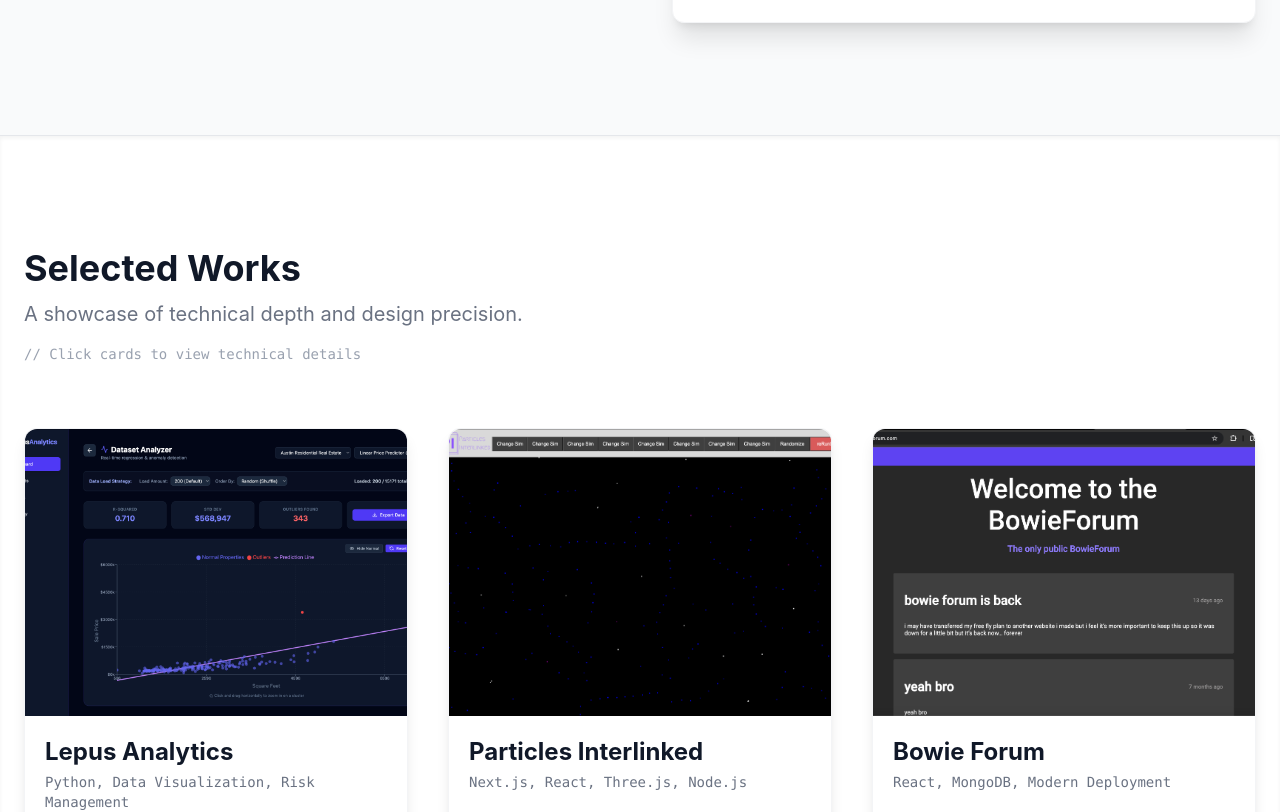
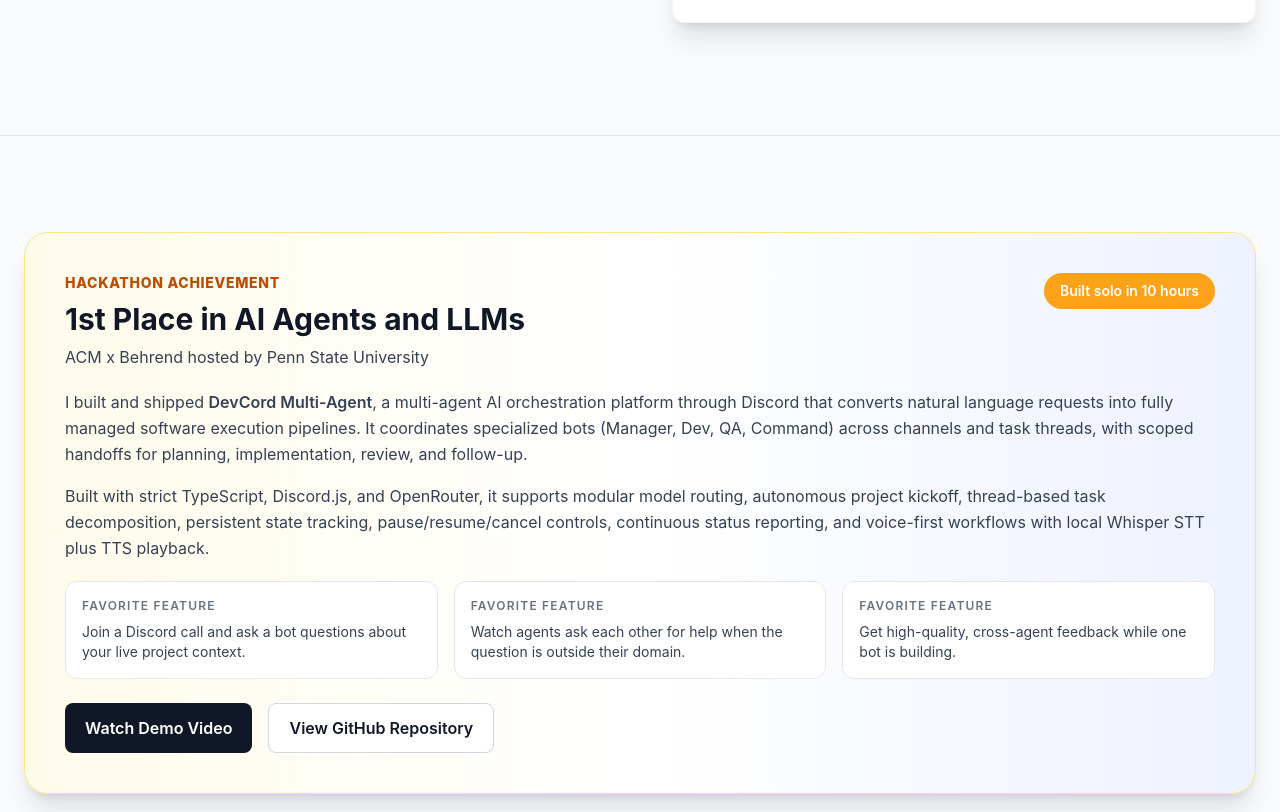
Before and after one commit to AHasenbein/portfolio, a React (Vite) app: page / in a window 1280 px wide. Shown: the part 1500-2312 px from the top of the page. Built offline with nearby package versions, Linux system fonts and the light colour scheme.

Commit message:
added work and hackathon

```diff
--- a/src/App.jsx
+++ b/src/App.jsx
@@ -10,6 +10,7 @@
   Cpu,
   Database,
   Layout,
+  Briefcase,
   GraduationCap,
   FileText,
   Download,
@@ -57,8 +58,7 @@
   ],
 
   email: "hasenbeinalex@gmail.com",
-  linkedin: "https://www.linkedin.com/in/alex-hasenbein-287b53325/",
-  phone: "(412) 353-9375"
+  linkedin: "https://www.linkedin.com/in/alex-hasenbein-287b53325/"
 };
 
 // --- COMPONENT: STICKY NAVBAR ---
@@ -83,6 +83,7 @@
           <a href="#about" className="hover:text-indigo-600 transition-colors">About</a>
           <a href="#skills" className="hover:text-indigo-600 transition-colors">Skills</a>
           <a href="#projects" className="hover:text-indigo-600 transition-colors">Projects</a>
+          <a href="#work" className="hover:text-indigo-600 transition-colors">Work Experience</a>
           <a href="#research" className="hover:text-indigo-600 transition-colors">Research</a>
           <a href="#resume" className="hover:text-indigo-600 transition-colors">Resume</a>
           <a href="#contact" className="hover:text-indigo-600 transition-colors">Contact</a>
@@ -228,6 +229,122 @@
     );
 };
 
+const WorkExperienceSection = () => {
+  const responsibilities = [
+    "Developing new and modifying existing web-based dashboards for the process engineering team.",
+    "Integrating charts, tables, and filters for dynamic data visualization.",
+    "Designing and implementing new dashboard pages using C# (ASP.NET).",
+    "Conducting unit testing and assisting with user acceptance testing.",
+    "Documenting all changes and providing a user guide for new features.",
+    "Writing and optimizing SQL queries for data retrieval and aggregation.",
+    "Continuously reviewing current architecture and identifying opportunities for improvement.",
+    "Providing progress reports to the Process Engineering Team."
+  ];
+
+  return (
+    <section id="work" className="py-32 bg-white border-y border-gray-200 relative overflow-hidden">
+      <div className="absolute top-0 left-1/2 -translate-x-1/2 w-[850px] h-[350px] bg-indigo-100/70 blur-3xl pointer-events-none"></div>
+      <div className="max-w-6xl mx-auto px-6 relative z-10">
+        <div className="mb-12">
+          <div className="flex items-center gap-3 text-indigo-600 mb-3">
+            <Briefcase size={24} />
+            <span className="font-extrabold tracking-wider text-sm uppercase">Work Experience</span>
+          </div>
+          <h3 className="text-4xl md:text-5xl font-bold text-gray-900 mb-4">Professional Impact</h3>
+          <p className="text-lg text-gray-600 max-w-3xl">
+            Building production-facing tools for engineering teams and turning process data into usable decisions.
+          </p>
+        </div>
+
+        <div className="rounded-3xl border border-indigo-100 bg-gradient-to-br from-indigo-50 via-white to-blue-50 shadow-2xl shadow-indigo-100/40 p-8 md:p-10">
+          <div className="flex flex-col md:flex-row md:items-start md:justify-between gap-6 border-b border-indigo-100 pb-8 mb-8">
+            <div>
+              <h4 className="text-2xl md:text-3xl font-bold text-gray-900">Software Engineering Intern - Process Engineering Team</h4>
+              <p className="text-indigo-700 font-semibold text-lg mt-2">Flex</p>
+              <p className="text-gray-600 mt-2">Official title: Process Engineering Intern</p>
+            </div>
+            <div className="inline-flex items-center rounded-full bg-indigo-600 text-white px-4 py-2 text-sm font-semibold self-start">
+              Starting May 2026
+            </div>
+          </div>
+
+          <p className="text-gray-700 font-semibold mb-4">Key responsibilities include:</p>
+          <div className="grid md:grid-cols-2 gap-4">
+            {responsibilities.map((item, idx) => (
+              <div key={idx} className="flex items-start gap-3 rounded-xl border border-gray-100 bg-white/80 p-4 shadow-sm">
+                <span className="mt-2 h-2.5 w-2.5 rounded-full bg-indigo-600 flex-shrink-0"></span>
+                <p className="text-gray-700 text-sm leading-relaxed">{item}</p>
+              </div>
+            ))}
+          </div>
+        </div>
+      </div>
+    </section>
+  );
+};
+
+const HackathonSection = () => {
+  return (
+    <section id="hackathon" className="py-24 px-6 bg-gray-50 border-t border-gray-200">
+      <div className="max-w-7xl mx-auto">
+        <div className="rounded-3xl border border-amber-200 bg-gradient-to-r from-amber-50 via-white to-indigo-50 p-8 md:p-10 shadow-xl">
+          <div className="flex flex-col md:flex-row md:items-start md:justify-between gap-4 mb-5">
+            <div>
+              <p className="text-amber-700 text-sm font-extrabold tracking-wider uppercase">Hackathon Achievement</p>
+              <h4 className="text-2xl md:text-3xl font-bold text-gray-900 mt-2">1st Place in AI Agents and LLMs</h4>
+              <p className="text-gray-700 mt-2">ACM x Behrend hosted by Penn State University</p>
+            </div>
+            <div className="inline-flex items-center rounded-full bg-amber-500/90 text-white px-4 py-2 text-sm font-semibold self-start">
+              Built solo in 10 hours
+            </div>
+          </div>
+
+          <p className="text-gray-700 leading-relaxed mb-4">
+            I built and shipped <span className="font-semibold">DevCord Multi-Agent</span>, a multi-agent AI orchestration platform through Discord that converts natural language requests into fully managed software execution pipelines. It coordinates specialized bots (Manager, Dev, QA, Command) across channels and task threads, with scoped handoffs for planning, implementation, review, and follow-up.
+          </p>
+          <p className="text-gray-700 leading-relaxed mb-5">
+            Built with strict TypeScript, Discord.js, and OpenRouter, it supports modular model routing, autonomous project kickoff, thread-based task decomposition, persistent state tracking, pause/resume/cancel controls, continuous status reporting, and voice-first workflows with local Whisper STT plus TTS playback.
+          </p>
+
+          <div className="grid md:grid-cols-3 gap-4 mb-6">
+            <div className="rounded-xl border border-gray-200 bg-white p-4">
+              <p className="text-xs uppercase tracking-widest text-gray-500 font-semibold mb-2">Favorite Feature</p>
+              <p className="text-sm text-gray-700">Join a Discord call and ask a bot questions about your live project context.</p>
+            </div>
+            <div className="rounded-xl border border-gray-200 bg-white p-4">
+              <p className="text-xs uppercase tracking-widest text-gray-500 font-semibold mb-2">Favorite Feature</p>
+              <p className="text-sm text-gray-700">Watch agents ask each other for help when the question is outside their domain.</p>
+            </div>
+            <div className="rounded-xl border border-gray-200 bg-white p-4">
+              <p className="text-xs uppercase tracking-widest text-gray-500 font-semibold mb-2">Favorite Feature</p>
+              <p className="text-sm text-gray-700">Get high-quality, cross-agent feedback while one bot is building.</p>
+            </div>
+          </div>
+
+          <div className="flex flex-col sm:flex-row gap-4">
+            <a
+              href="https://www.youtube.com/watch?v=mAAqsrhs_VM"
+              target="_blank"
+              rel="noreferrer"
+              className="inline-flex items-center justify-center gap-2 rounded-lg bg-gray-900 text-white px-5 py-3 font-semibold hover:bg-gray-700 transition-colors"
+            >
+              Watch Demo Video
+            </a>
+            <a
+              href="https://github.com/AHasenbein/Devcord-Multi-Agent"
+              target="_blank"
+              rel="noreferrer"
+              className="inline-flex items-center justify-center gap-2 rounded-lg border border-gray-300 bg-white text-gray-900 px-5 py-3 font-semibold hover:bg-gray-100 transition-colors"
+            >
+              View GitHub Repository
+            </a>
+          </div>
+        </div>
+      </div>
+    </section>
+  );
+};
+
 // --- COMPONENT: RESUME SECTION ---
 const ResumeSection = () => {
   return (
@@ -239,7 +356,7 @@
           <div>
             <div className="flex items-center gap-2 text-indigo-600 mb-2">
                 <FileText size={24} />
-                <span className="font-extrabold tracking-wider text-sm uppercase">Professional Experience</span>
+                <span className="font-extrabold tracking-wider text-sm uppercase">Resume</span>
             </div>
             <h3 className="text-4xl font-bold text-gray-900 mb-4">My Resume</h3>
             <p className="text-gray-600 max-w-xl text-lg">
@@ -469,6 +586,9 @@
           </div>
         </section>
 
+        {/* HACKATHON SECTION */}
+        <HackathonSection />
+
         {/* PROJECTS SECTION */}
         <section id="projects" className="py-28 bg-white border-y border-gray-200 shadow-inner">
           <div className="max-w-7xl mx-auto px-6">
@@ -509,6 +629,9 @@
           </div>
         </section>
 
+        {/* WORK EXPERIENCE SECTION */}
+        <WorkExperienceSection />
+
         {/* --- RESEARCH SECTION (INSERTED HERE) --- */}
         <ResearchSection />
 
@@ -519,7 +642,7 @@
         <section id="contact" className="py-28 px-6 max-w-5xl mx-auto text-center">
           <h3 className="text-4xl md:text-5xl font-extrabold text-gray-900 mb-6">Let's Connect</h3>
           <p className="text-xl text-gray-600 mb-12 max-w-3xl mx-auto">
-            I live over the summer in Austin, Texas and go to school in Erie, PA
+            I live over the summer in Austin, Texas and go to school in University Park, PA.
             Whether you have a question or just want to say hi, I'll try my best to get back to you!
           </p>
           <div className="flex flex-col sm:flex-row justify-center gap-6">
@@ -532,7 +655,6 @@
               LinkedIn Profile
             </a>
           </div>
-          <p className="mt-12 text-gray-500 text-lg font-mono">Work Phone: {PORTFOLIO_DATA.phone}</p>
         </section>
 
       </main>
--- a/src/projectsData.js
+++ b/src/projectsData.js
@@ -33,14 +33,14 @@
     link: "https://bowieforum.com/",
     description: "Bowie Forum, Lead Developer and Database Manager As the Lead Developer and Database Manager for Bowie Forum, I designed and deployed a complete student forum platform. I was responsible for the full stack, managing both the frontend UI and the backend infrastructure, which I built using React, MongoDB, and modern deployment tools to ensure scalability and reliability. I successfully increased user activity on the site by an astounding 3000% in just three months."
   },
-  {
-    id: 4,
-    title: "Locked Buds",
-    tech: "Data Science, API Integration, Algorithms",
-    image: lockedBuds,
-    link: "https://lockedbuds.com/",
-    description: "I designed and developed Locked Buds as a dynamic academic management application. The system allows users to input their grades and schedule, which is then processed to provide a comprehensive, point-based overview of their academic standing. It tracks essential metrics like percent completion of necessary tasks and overall schedule adherence. The final academic score is calculated using a proprietary algorithm that synthesizes all user-provided data into a single, actionable performance metric."
-  },
+  // {
+  //   id: 4,
+  //   title: "Locked Buds",
+  //   tech: "Data Science, API Integration, Algorithms",
+  //   image: lockedBuds,
+  //   link: "https://lockedbuds.com/",
+  //   description: "I designed and developed Locked Buds as a dynamic academic management application. The system allows users to input their grades and schedule, which is then processed to provide a comprehensive, point-based overview of their academic standing. It tracks essential metrics like percent completion of necessary tasks and overall schedule adherence. The final academic score is calculated using a proprietary algorithm that synthesizes all user-provided data into a single, actionable performance metric."
+  // },
 
 
 
```
Also changed, not shown: 1 other file (tests, documents, lock files or other folders).
